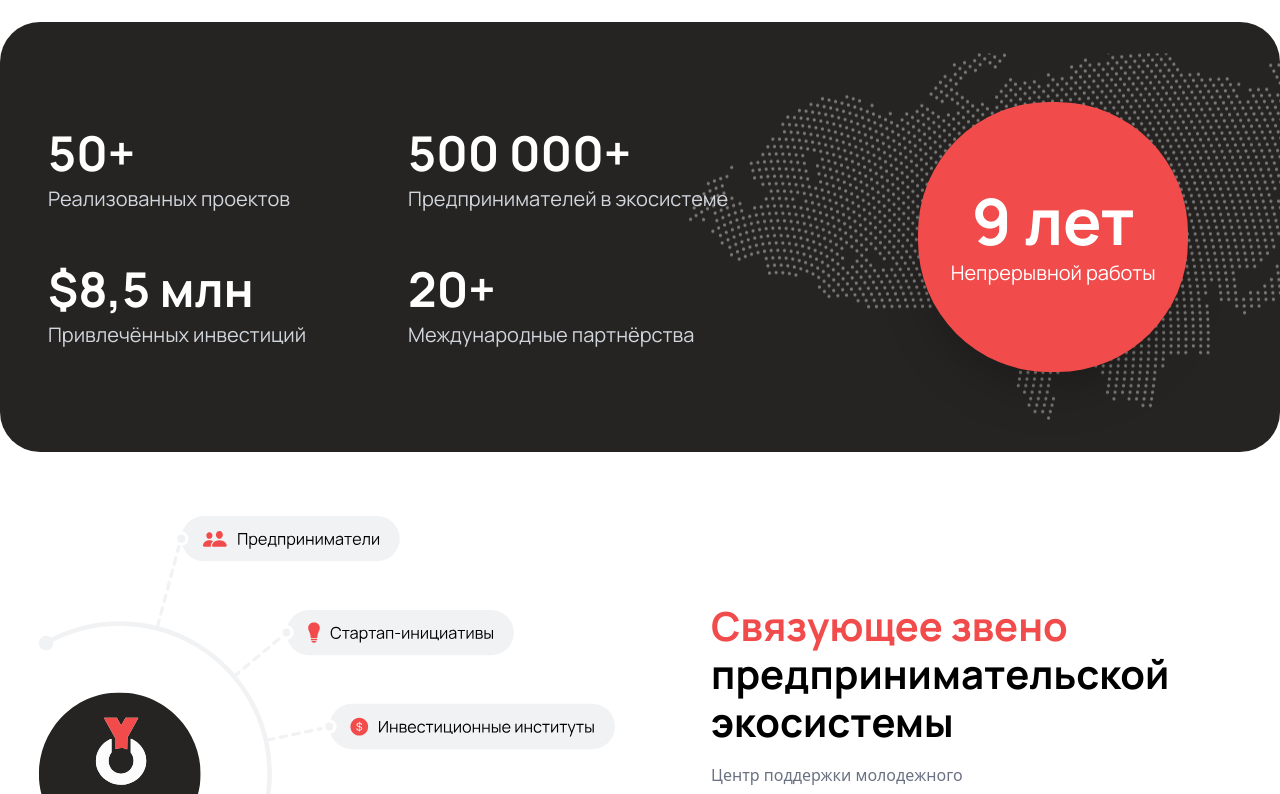
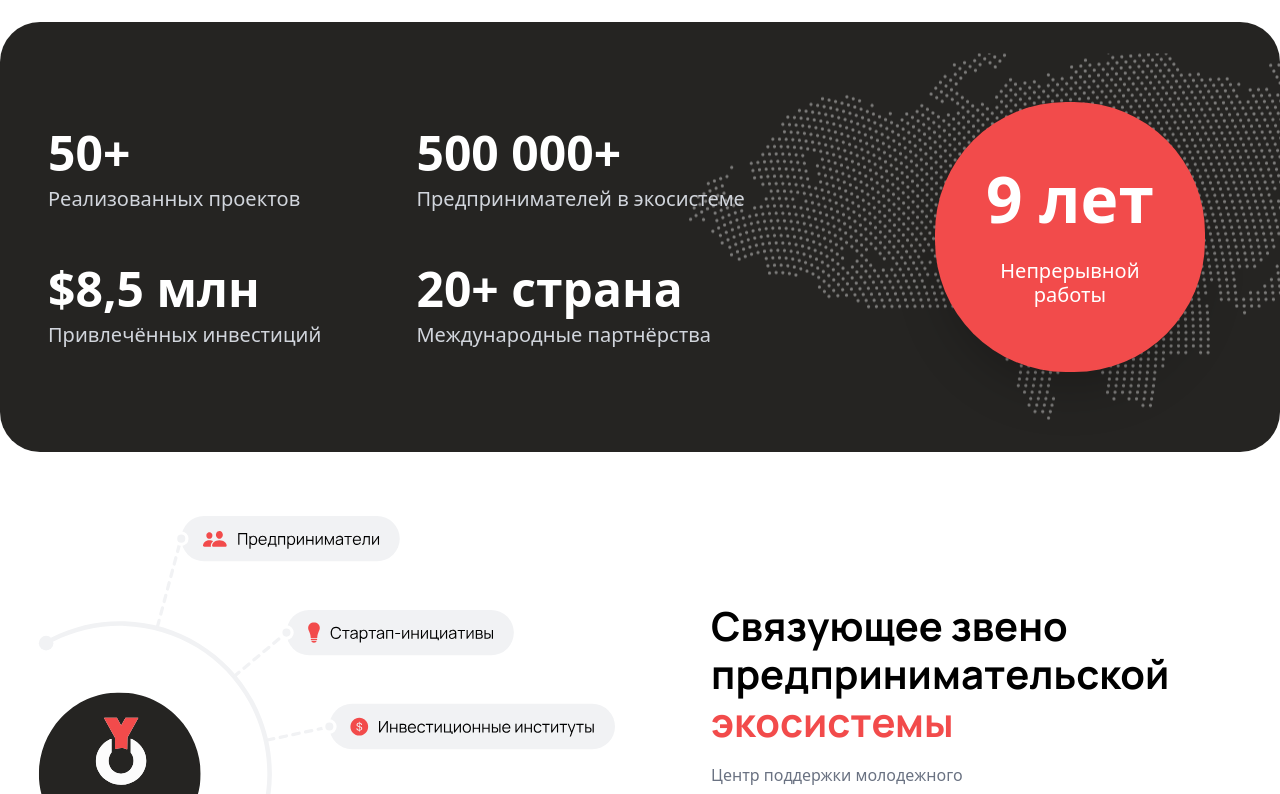
Before and after one commit to bekzodsherzodov/yoshlar_site, a React (Vite) app: page / in a window 1280 px wide. Shown: the part 806-1600 px from the top of the page. Built offline with nearby package versions, Linux system fonts and the light colour scheme.

Commit message:
finish project

```diff
--- a/package.json
+++ b/package.json
@@ -17,7 +17,7 @@
     "react": "^19.2.0",
     "react-dom": "^19.2.0",
     "react-icons": "^5.5.0",
-    "swiper": "^12.1.1",
+    "swiper": "^12.1.2",
     "tailwindcss": "^4.1.18"
   },
   "devDependencies": {
--- a/src/Components/Section/SectionT.jsx
+++ b/src/Components/Section/SectionT.jsx
@@ -6,39 +6,73 @@ import { useLang } from "../../lang/LanguageContext";
 function SectionT({ id }) {
   const { t, lang } = useLang();
 
-  const stats = [
-    { value: "50+", label: t("stats_projects") },
-    { value: "500 000+", label: t("stats_entrepreneurs") },
-    { value: "$8,5 млн", label: t("stats_investments") },
-    { value: "20+", label: t("stats_partners") },
-  ];
+  // Stats tilga qarab
+  const getStats = () => {
+    if (lang === "en") {
+      return [
+        { value: "50+", label: t("stats_projects") },
+        { value: "500 000+", label: t("stats_entrepreneurs") },
+        { value: "$8.5 m", label: t("stats_investments") },
+        { value: "20+ Countries", label: t("stats_partners") },
+      ];
+    }
+
+    if (lang === "ru") {
+      return [
+        { value: "50+", label: t("stats_projects") },
+        { value: "500 000+", label: t("stats_entrepreneurs") },
+        { value: "$8,5 млн", label: t("stats_investments") },
+        { value: "20+  страна", label: t("stats_partners") },
+      ];
+    }
+
+    if (lang === "uz") {
+      return [
+        { value: "50+", label: t("stats_projects") },
+        { value: "500 000+", label: t("stats_entrepreneurs") },
+        { value: "$8,5 mln", label: t("stats_investments") },
+        { value: "20+ mamlakat", label: t("stats_partners") },
+      ];
+    }
+
+    if (lang === "zh") {
+      return [
+        { value: "50+", label: t("stats_projects") },
+        { value: "500 000+", label: t("stats_entrepreneurs") },
+        { value: "$8.5 m", label: t("stats_investments") },
+        { value: "20+ 个国家", label: t("stats_partners") },
+      ];
+    }
+  };
+
+  const stats = getStats();
 
   // Badge text strukturasi tilga qarab
   const getBadgeText = () => {
-    if (lang === 'en') {
+    if (lang === "en") {
       return {
         years: "9 year",
-        experience: "of Continuous Operation"
+        experience: "of Continuous Operation",
       };
-    } else if (lang === 'ru') {
+    } else if (lang === "ru") {
       return {
         years: "9 лет",
-        experience: "Непрерывной работы"
+        experience: "Непрерывной работы",
       };
-    } else if (lang === 'uz') {
+    } else if (lang === "uz") {
       return {
         years: "9 yil",
-        experience: "Uzluksiz Faoliyat"
+        experience: "Uzluksiz Faoliyat",
       };
-    } else if (lang === 'zh') {
+    } else if (lang === "zh") {
       return {
         years: "9年",
-        experience: "持续运营"
+        experience: "持续运营",
       };
     } else {
       return {
         years: t("badge_years"),
-        experience: t("badge_experience")
+        experience: t("badge_experience"),
       };
     }
   };
@@ -51,51 +85,25 @@ function SectionT({ id }) {
       initial={{ opacity: 0 }}
       whileInView={{ opacity: 1 }}
       transition={{ duration: 0.6 }}
-      className="
-        w-full
-        max-w-[90%] sm:max-w-[89%] md:max-w-[1320px]
-        mx-auto mt-6 bg-[#252422] rounded-[40px]
-        relative overflow-hidden text-white
-        py-10
-      "
+      className="w-full max-w-[90%] sm:max-w-[89%] md:max-w-[1320px] mx-auto mt-6 bg-[#252422] rounded-[40px] relative overflow-hidden text-white py-10"
     >
-      {/* Background */}
       <img
         src={bg}
         alt=""
         className="absolute right-0 top-1/2 -translate-y-1/2 opacity-40 pointer-events-none select-none"
       />
 
-      {/* FLEX CONTAINER */}
-      <div className="
-        relative z-10
-        flex flex-col lg:flex-row
-        items-center justify-center lg:justify-start
-        px-6 md:px-12 py-10 gap-10
-      ">
+      <div className="relative z-10 flex flex-col lg:flex-row items-center justify-center lg:justify-start px-6 md:px-12 py-10 gap-10">
 
         {/* Stats */}
-        <div className="
-          grid grid-cols-2 sm:grid-cols-2 lg:grid-cols-2
-          gap-x-6 sm:gap-x-8 lg:gap-x-10
-          gap-y-6 sm:gap-y-8 lg:gap-y-8
-          w-full lg:w-auto
-          justify-items-center lg:justify-items-start
-        ">
+        <div className="grid grid-cols-2 sm:grid-cols-2 lg:grid-cols-2 gap-x-6 sm:gap-x-8 lg:gap-x-10 gap-y-6 sm:gap-y-8 lg:gap-y-8 w-full lg:w-auto justify-items-center lg:justify-items-start">
           {stats.map((stat, idx) => (
             <div key={idx} className="text-center lg:text-left mt-3 mb-3">
-              {/* Number */}
-              <h2
-                className="font-bold w-full text-[32px] sm:text-[40px] md:text-[48px] leading-[100%]"
-                style={{ fontFamily: "Manrope", fontWeight: 700 }}
-              >
+              <h2 className="font-bold w-full text-[32px] sm:text-[40px] md:text-[48px] leading-[100%]">
                 {stat.value}
               </h2>
-              {/* Label */}
-              <p
-                className="mt-2 sm:mt-3 text-gray-300 w-full text-[14px] sm:text-[16px] md:text-[20px] leading-[100%]"
-                style={{ fontFamily: "Manrope", fontWeight: 400 }}
-              >
+
+              <p className="mt-2 sm:mt-3 text-gray-300 w-full text-[14px] sm:text-[16px] md:text-[20px] leading-[100%]">
                 {stat.label}
               </p>
             </div>
@@ -104,29 +112,18 @@ function SectionT({ id }) {
 
         {/* 🔴 Qizil doira */}
         <div
-          className="
-            flex flex-col items-center justify-center text-center shadow-2xl
-            relative
-            w-[200px] h-[200px] sm:w-[220px] sm:h-[220px] md:w-[270px] md:h-[270px]
-            rounded-[100px] sm:rounded-[110px] md:rounded-[131px]
-            left-0 md:left-[150px]
-          "
+          className="flex flex-col items-center justify-center text-center shadow-2xl relative w-[200px] h-[200px] sm:w-[220px] sm:h-[220px] md:w-[270px] md:h-[270px] rounded-[100px] sm:rounded-[110px] md:rounded-[131px] left-0 md:left-[150px]"
           style={{
             backgroundColor: "#F24B4B",
             padding: "40px 20px",
             gap: "8px",
           }}
         >
-          <span
-            className="text-[48px] sm:text-[56px] md:text-[64px] font-bold leading-[100%] text-center"
-            style={{ fontFamily: "Manrope", fontWeight: 700 }}
-          >
+          <span className="text-[48px] sm:text-[56px] md:text-[64px] font-bold leading-[100%] text-center">
             {badgeText.years}
           </span>
-          <span
-            className="text-[16px] sm:text-[18px] md:text-[20px] font-normal leading-[120%] text-center max-w-[90%]"
-            style={{ fontFamily: "Manrope", fontWeight: 400 }}
-          >
+
+          <span className="text-[16px] sm:text-[18px] md:text-[20px] pt-[20px] font-normal leading-[120%] text-center max-w-[90%]">
             {badgeText.experience}
           </span>
         </div>
--- a/src/Components/SectionFive/SectionFive.jsx
+++ b/src/Components/SectionFive/SectionFive.jsx
@@ -49,9 +49,9 @@ export default function SectionFive({ id }) {
         {/* Title cell */}
         <div className="flex items-center p-6">
           <h2 className="text-[32px] md:text-[40px] font-bold leading-tight">
-        <span className="text-[#F24B4B]">{t("directions_title_1")}</span>
+            <span className="text-white">{t("directions_title_1")}</span>
             <br />
-        <span className="text-white">{t("directions_title_2")}</span>
+            <span className=" text-[#F24B4B]">{t("directions_title_2")}</span>
           </h2>
         </div>
 
@@ -92,8 +92,6 @@ export default function SectionFive({ id }) {
               >
                 {card.text}
               </p>
-
-
             </div>
 
             {/* Icon in top-right corner with inverse radius */}
@@ -125,6 +123,5 @@ export default function SectionFive({ id }) {
         ))}
       </div>
     </div>
-
   );
 }
--- a/src/Components/SectionThree/SectionThree.jsx
+++ b/src/Components/SectionThree/SectionThree.jsx
@@ -31,10 +31,8 @@ function SectionThree({ id }) {
   return (
     <section id={id} className="max-w-[1344px] mx-auto px-4 md:px-0 mt-16">
       <div className="flex flex-col md:flex-row items-center gap-12">
-
         {/* Text Block */}
         <div className="w-full md:w-1/2 order-1 md:order-2 mx-auto md:mx-0 text-left pl-12">
-
           <h2
             className="mb-4 text-left text-[28px] leading-[34px] md:text-[40px] md:leading-[48px]"
             style={{
@@ -43,9 +41,11 @@ function SectionThree({ id }) {
               maxWidth: "523px",
             }}
           >
-            <span className="block text-[#F24B4B]">{t("site_names_1")}</span>
-            <span className="block text-[#000000]">{t("site_names_2")}</span>
-            <span className="block text-[#000000]">{t("site_names_3")}</span>
+            <p>
+              <span className="">{t("site_names_1")}</span>{" "}
+              <span className="">{t("site_names_2")}</span>{" "}
+              <span className="text-[#F24B4B]">{t("site_names_3")}</span>
+            </p>
           </h2>
 
           {/* Paragraph */}
@@ -59,7 +59,6 @@ function SectionThree({ id }) {
               overflow: "hidden",
             }}
           >
-
             {t("about_text")}
           </p>
         </div>
@@ -77,7 +76,6 @@ function SectionThree({ id }) {
             className="w-full h-auto hidden md:block"
           />
         </div>
-
       </div>
     </section>
   );
--- a/src/lang/translations.js
+++ b/src/lang/translations.js
@@ -123,6 +123,8 @@ project_imkoniyat_subtitle: "Программа поддержки предпр
     countries: "Davlatlar",
     languages: "Tillar",
 
+
+
     stats_projects: "Amalga oshirilgan loyihalar",
     stats_entrepreneurs: "Ekotizimdagi tadbirkorlar",
     stats_investments: "Jalb qilingan investitsiyalar",
@@ -146,27 +148,27 @@ project_imkoniyat_subtitle: "Программа поддержки предпр
     project_ustoz_desc:
       "Sun’iy intellekt asosida shaxsiylashtirilgan ta’limni ta’minlovchi raqamli ekotizim vositasi",
 
-    directions_title_1: "Asosiy yo‘nalishlar",
-    directions_title_2: "faoliyat",
+    directions_title_1: "Tadbirkorlikni rivojlantirish",
+    directions_title_2: "yo'nalishlari",
 
     direction_education_title:
-      "Ta’lim va kompetensiyalarni rivojlantirish",
+      "Ta’lim va kompetensiyalar",
     direction_education_text:
-      "O‘quv dasturlari, biznes-ta’lim va tadbirkorlik ko‘nikmalarini rivojlantirish",
+      "Tadbirkorlik ko'nikmalarini rivojlantirishga qaratilgan ta'lim, va trening   dasturlari",
     direction_acceleration_title:
       "Akseleratsiya dasturlari",
     direction_acceleration_text:
-      "Startaplarni ishga tushirish, o‘sish va investitsiyaga tayyorlash bosqichlarida qo‘llab-quvvatlash",
+      "Startaplarni turli bosqichlarda qo'llab-quvvatlash, va investitsiyaga tayyorlash",
     direction_investments_title:
       "Investitsiyalar va moliyalashtirish",
     direction_investments_text:
-      "Venchur investitsiyalar, grantlar, imtiyozli kreditlar va moliyaviy vositalar",
+      "lnverstitsiya vositalari grantlar va moliyaviy qo'llab-quvvatlash mexanizmlariga kirish",
     direction_partnerships_title:
       "Hamkorlik va o‘zaro aloqalar",
     direction_partnerships_text:
       "Banklar, fondlar, davlat va xalqaro tashkilotlar bilan hamkorlik",
     direction_analytics_title:
-      "Analitika va muhitni rivojlantirish",
+      "Tahlil va ekotizimini rivojilantirish",
     direction_analytics_text:
       "Tadqiqotlar, tahlillar va barqaror tadbirkorlik muhitini shakllantirish",
 
@@ -191,8 +193,8 @@ project_imkoniyat_subtitle: "Программа поддержки предпр
     international_environment:
       "Xalqaro muhit",
    site_names_1: "Tadbirkorlik",
-    site_names_2: "ekotizimini bog'lovchi",
-    site_names_3: "bo‘g‘in",
+    site_names_2: "ekotizimini ",
+    site_names_3: "bog'lovchi bo‘g‘in",
 
     form_success:
       "Ma'lumotlaringiz muvaffaqiyatli yuborildi",
```
Also changed, not shown: src/Components/SectionSeven/SectionSeven.jsx (+20 -14 lines), src/Components/sectionO/Section.jsx (+2 -5 lines), 1 other file (tests, documents, lock files or other folders). Lines whose indentation alone changed are shown as unchanged.
